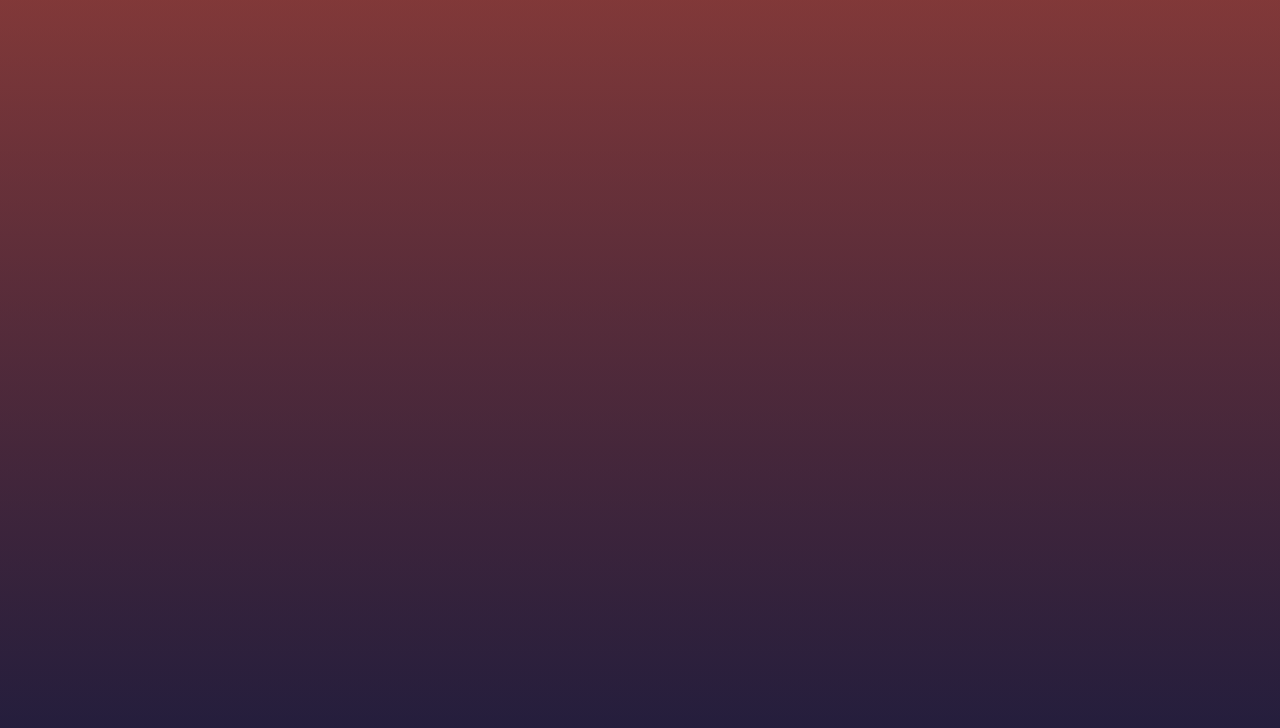
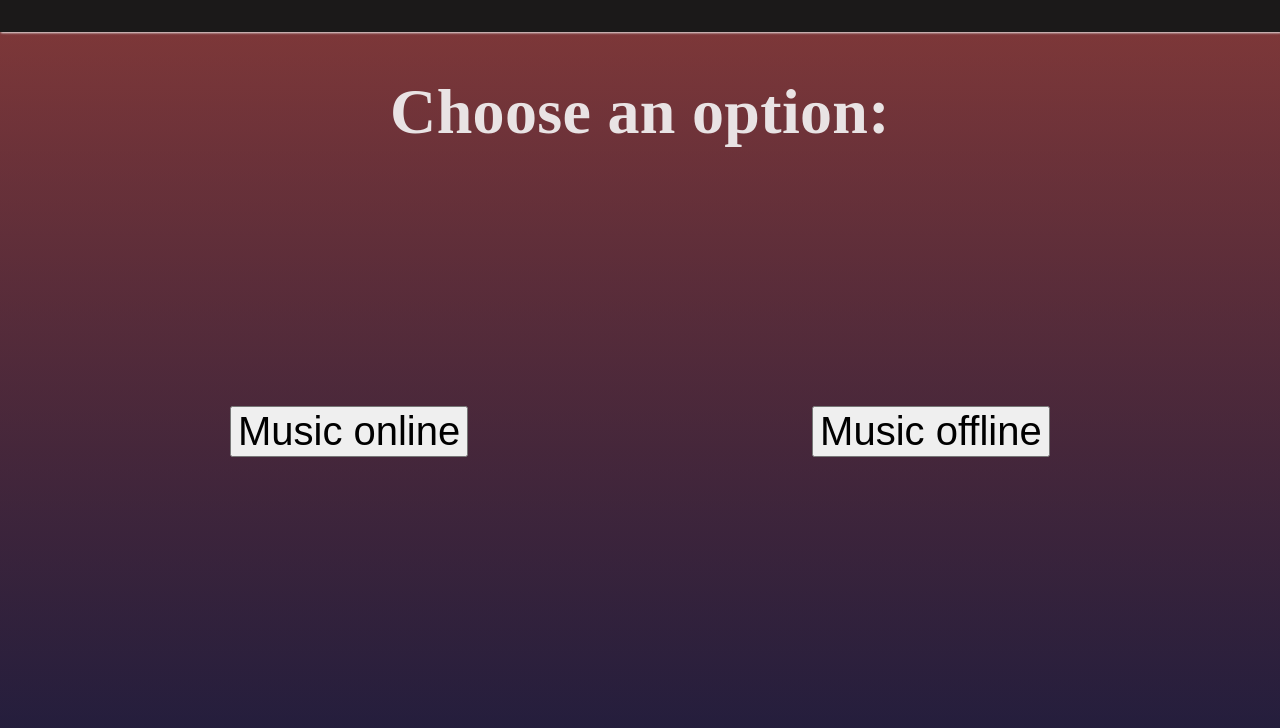
Before and after one commit to Lottechars/cynical, an Electron app: page app/sources/views/index.html in a window 1280 px wide. Drawn offline with Linux system fonts and the light colour scheme; a web font is replaced by a local one.

Commit message:
Starting develop the menu page...

```diff
--- a/app/sources/styles/global.css
+++ b/app/sources/styles/global.css
@@ -1,8 +1,18 @@
 :root {
     --nadir: rgba(99, 9, 9, 0.562);
     --relento: rgba(4, 3, 65, 0.705);
-    --pure: rgba(244, 244, 244, 0.912)
+    --pure: rgba(244, 244, 244, 0.912);
+    --obscure: rgb(27, 25, 25);
 }
+
+@font-face {
+    font-family: 'SC';
+    src: url('./../../assets/fonts/SecretCode.woff') format('woff');
+    font-weight: normal;
+    font-style: normal;
+    font-display: swap;
+}
+
 
 html, body {
     width: 100%;
@@ -13,4 +23,5 @@ html, body {
         rgba(7, 6, 43, 0.705)
     );
     color: var(--pure);
+    font-family: 'SC';
 }
--- a/app/sources/styles/index.css
+++ b/app/sources/styles/index.css
@@ -5,14 +5,42 @@
     width: 100%;
     height: 100vh;
     display: grid;
-    grid-template-rows: 4% 96%;
+    grid-template-rows: 4% 92% 4%;
 }
 
 header {
     grid-row: 1/1;
-    -webkit-app-region: drag;
+    background: var(--obscure);
+    box-shadow: 1px 1px 2px var(--pure);
 }
 
 main {
     grid-row: 2/2;
+    display: grid;
+    grid-template-columns: 0.5fr 1fr 1fr 0.5fr 1fr 1fr 0.5fr;
+    grid-template-rows: 1fr 1fr 1fr 1fr 1fr 1fr 1fr;
 }
+
+#main-div-h1 {
+    grid-row: 1/2;
+    grid-column: 2/7;
+    align-self: center;
+    justify-self: center;
+    font-size: 200%;
+    letter-spacing: .01em;
+}
+
+#main-div-option-one, #main-div-option-two {
+    grid-row: 2/7;
+    justify-self: center;
+    align-self: center;
+    font-size: 250%;
+}
+
+#main-div-option-one {
+    grid-column: 2/4;
+}
+
+#main-div-option-two {
+    grid-column: 5/7;
+}
--- a/app/sources/views/index.html
+++ b/app/sources/views/index.html
@@ -8,9 +8,18 @@
     </head>
     <body>
         <div id="container">
-            <header></header>
+            <header>
+            </header>
             <main>
-
+                <div id="main-div-h1">
+                    <h1>Choose an option:</h1>
+                </div>
+                <div id="main-div-option-one">
+                    <button>Music online</button>
+                </div>
+                <div id="main-div-option-two">
+                    <button>Music offline</button>
+                </div>
             </main>
         </div>
     </body>
```
